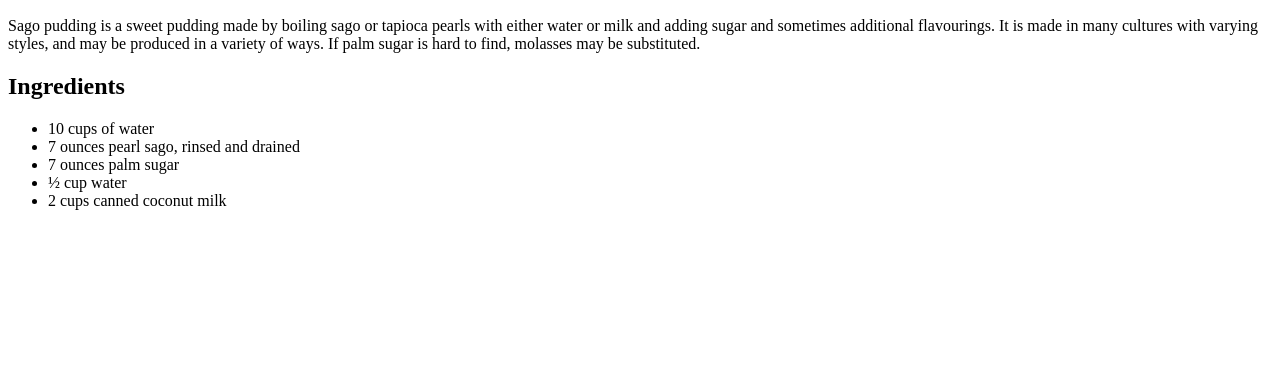
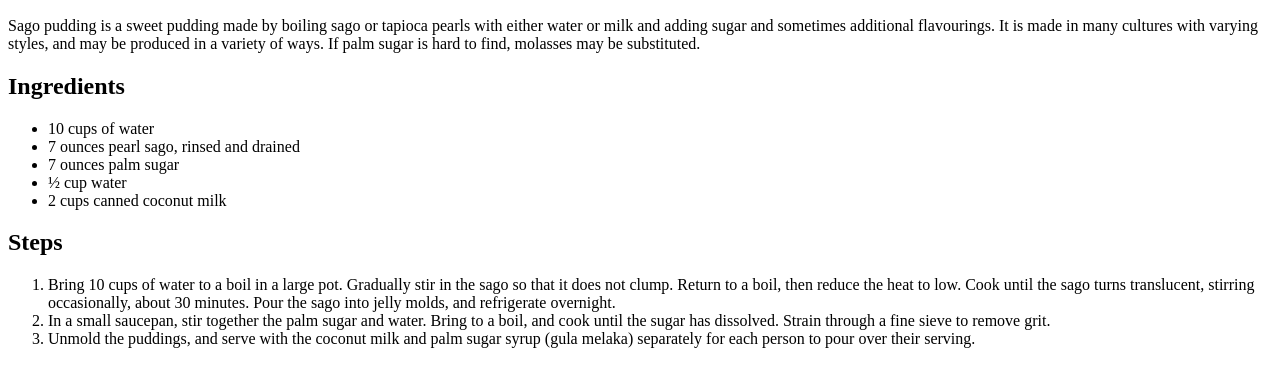
Before and after one commit to LahiRulZ/odin-recipes, a plain HTML site: page recipes/sago-pudding.html in a window 1280 px wide. Shown: the part 434-800 px from the top of the page. Drawn offline with Linux system fonts and the light colour scheme.

Commit message:
Add steps

```diff
--- a/recipes/sago-pudding.html
+++ b/recipes/sago-pudding.html
@@ -17,5 +17,11 @@
             <li>½ cup water</li>
             <li>2 cups canned coconut milk</li>
         </ul>
+        <h2>Steps</h2>
+        <ol>
+            <li>Bring 10 cups of water to a boil in a large pot. Gradually stir in the sago so that it does not clump. Return to a boil, then reduce the heat to low. Cook until the sago turns translucent, stirring occasionally, about 30 minutes. Pour the sago into jelly molds, and refrigerate overnight.</li>
+            <li>In a small saucepan, stir together the palm sugar and water. Bring to a boil, and cook until the sugar has dissolved. Strain through a fine sieve to remove grit.</li>
+            <li>Unmold the puddings, and serve with the coconut milk and palm sugar syrup (gula melaka) separately for each person to pour over their serving.</li>
+        </ol>
     </body>
 </html>
```
